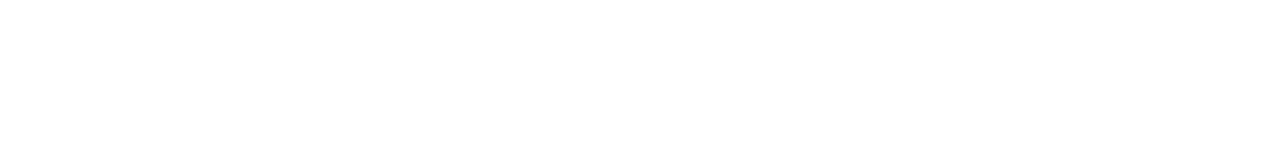
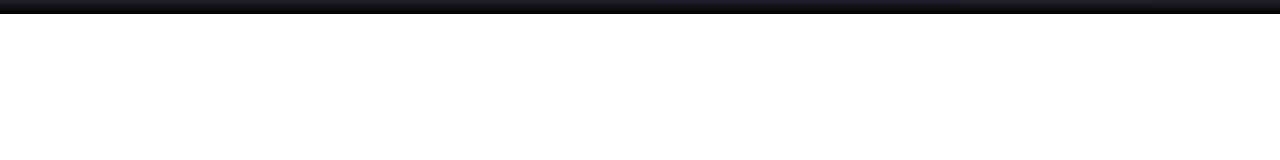
Before and after one commit to MyPortfolioMobisvit/MyPortfolioMobisvit.github.io, a plain HTML site: page index.html in a window 1280 px wide. Drawn offline with Linux system fonts and the light colour scheme.

Commit message:
second commit

```diff
--- a/#source/SCSS/style.scss
+++ b/#source/SCSS/style.scss
@@ -7,4 +7,27 @@
 @import "fonts.scss";
 
 
+.container {
+   max-width: 1500px;
+   margin: 0 auto;
+}
+
 // ================================================================================================================================
+
+// ================================================================================================================================
+
+
+.header {
+   background-color: #20202D;
+   background-image: linear-gradient(0.01deg, #000000 0.01%, rgba(0, 0, 0, 0) 95.44%);
+
+}
+
+
+p {
+   color: black;
+}
+
+
+
+// ================================================================================================================================
--- a/index.html
+++ b/index.html
@@ -21,8 +21,10 @@
             <a href="#" class="header_link-item"></a>
             <a href="#" class="header_link-item"></a>
          </div>
+
       </div>
    </header>
+   <script src="js/script.js"></script>
 </body>
 
 </html>
```
Also changed, not shown: css/style.css, 1 other file.
